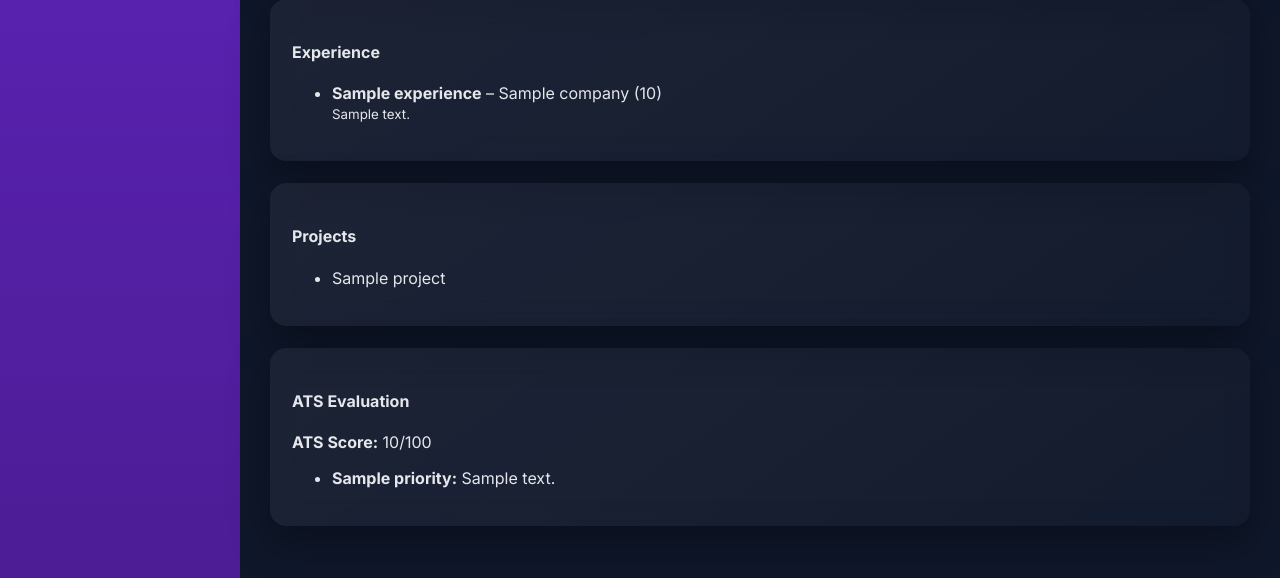
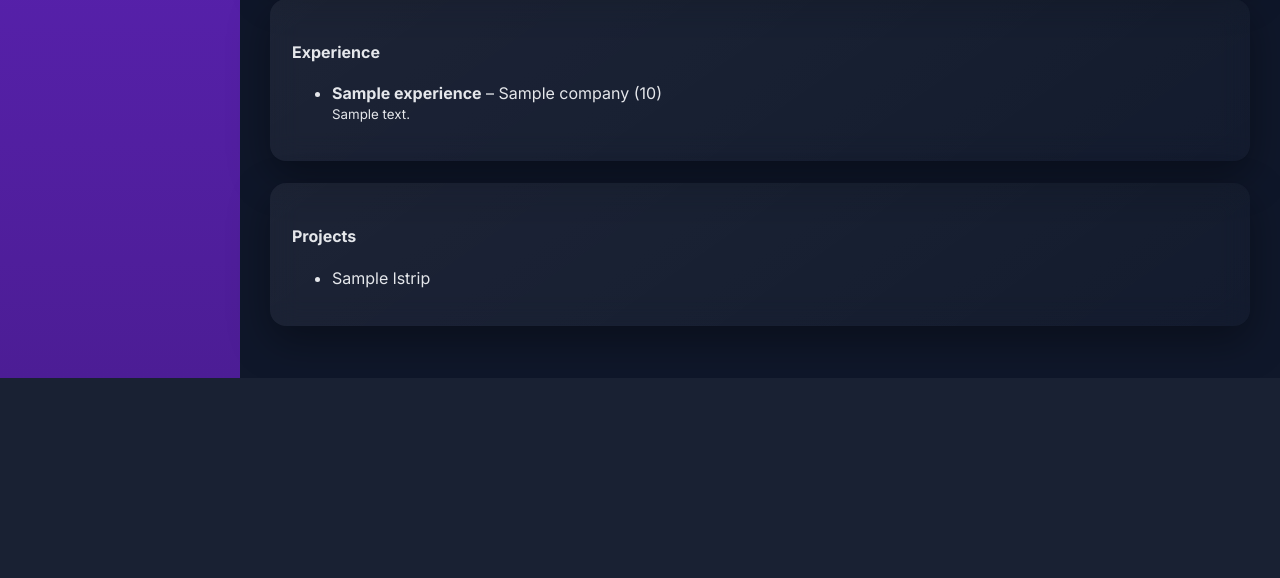
Before and after one commit to Dark0Deep/resume-screening-nlp, a Flask app: template frontend/templates/candidate/analysis.html in a window 1280 px wide. Shown: the part 934-1512 px from the top of the page. After the commit the page ends 1312 px from the top, so only its background shows below. Run offline with Flask 3, Linux system fonts and the light colour scheme; the template is opened without the code that fills it: most values are stand-ins (such as "Sample title", 1, 10 or a date in 2020).

Commit message:
Removed ATS evaluation block and cleaned project rendering

```diff
--- a/frontend/templates/candidate/analysis.html
+++ b/frontend/templates/candidate/analysis.html
@@ -16,7 +16,7 @@
     <div class="ats-subtext">
         Applicant Tracking System Compatibility
     </div>
-</div>
+  </div>
 
   <h4>Summary</h4>
   <p>
@@ -89,39 +89,16 @@
 <div class="card">
   <h4>Projects</h4>
 
-  {% if resume.projects %}
-    {% if resume.projects is string %}
-      <p>{{ resume.projects }}</p>
-    {% else %}
-      <ul>
-        {% for p in resume.projects %}
-          <li>{{ p }}</li>
-        {% endfor %}
-      </ul>
-    {% endif %}
-  {% else %}
-    <p>No projects mentioned.</p>
-  {% endif %}
-</div>
-
-<!-- ================= ATS FEEDBACK ================= -->
-<div class="card">
-  <h4>ATS Evaluation</h4>
-
-  {% if resume.ats_feedback %}
-    {% if resume.ats_feedback.ats_score %}
-      <p><b>ATS Score:</b> {{ resume.ats_feedback.ats_score }}/100</p>
-    {% endif %}
-
+  {% if resume.projects and resume.projects|length > 0 %}
     <ul>
-      {% for f in resume.ats_feedback %}
-        <li>
-          <b>{{ f.priority }}:</b> {{ f.message }}
-        </li>
+      {% for p in resume.projects %}
+        {% if p.strip() %}
+          <li>{{ p.lstrip("•- ") }}</li>
+        {% endif %}
       {% endfor %}
     </ul>
   {% else %}
-    <p>No ATS feedback available.</p>
+    <p>No projects mentioned.</p>
   {% endif %}
 </div>
 
```
